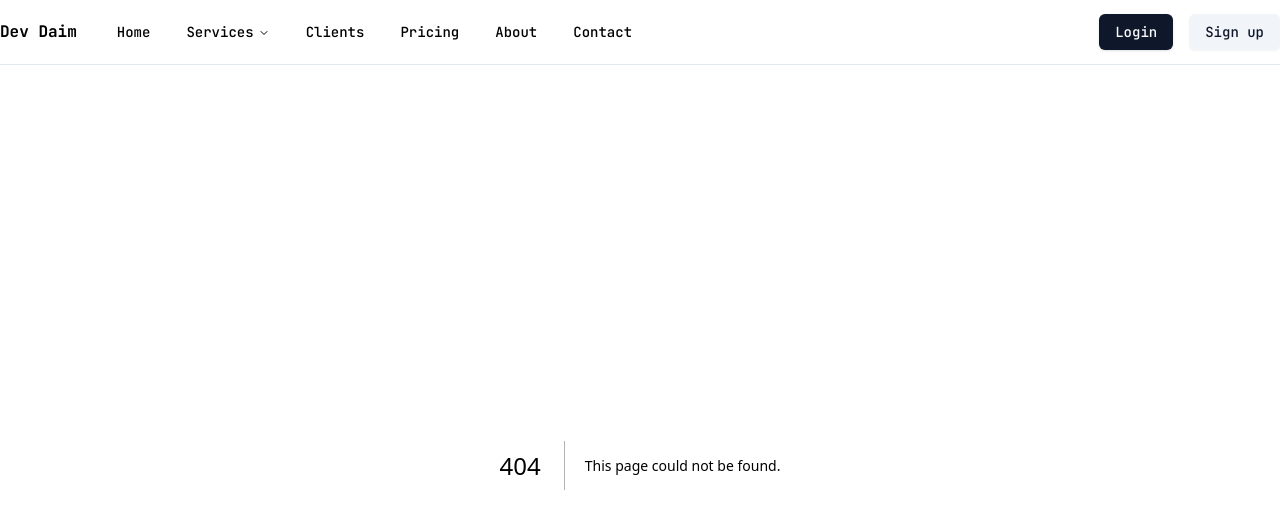
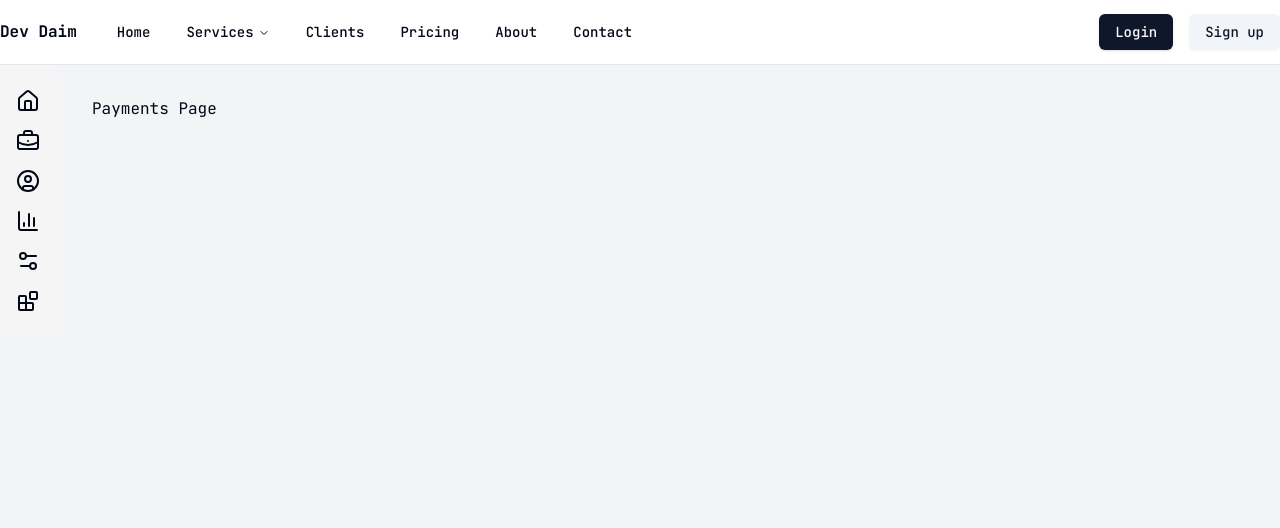
Before and after one commit to dev-work6/freelancing, a Next.js app: page /admin/payments in a window 1280 px wide. Before the commit this address had no page. Shown: the top 528 px of the page. Built offline with nearby package versions, Linux system fonts and the light colour scheme.

Commit message:
Add Payment Page

```diff
--- /dev/null
+++ b/app/(dashboard)/admin/payments/page.tsx
@@ -0,0 +1,9 @@
+import React from 'react'
+
+const page = () => {
+  return (
+    <div>Payments Page</div>
+  )
+}
+
+export default page
```
